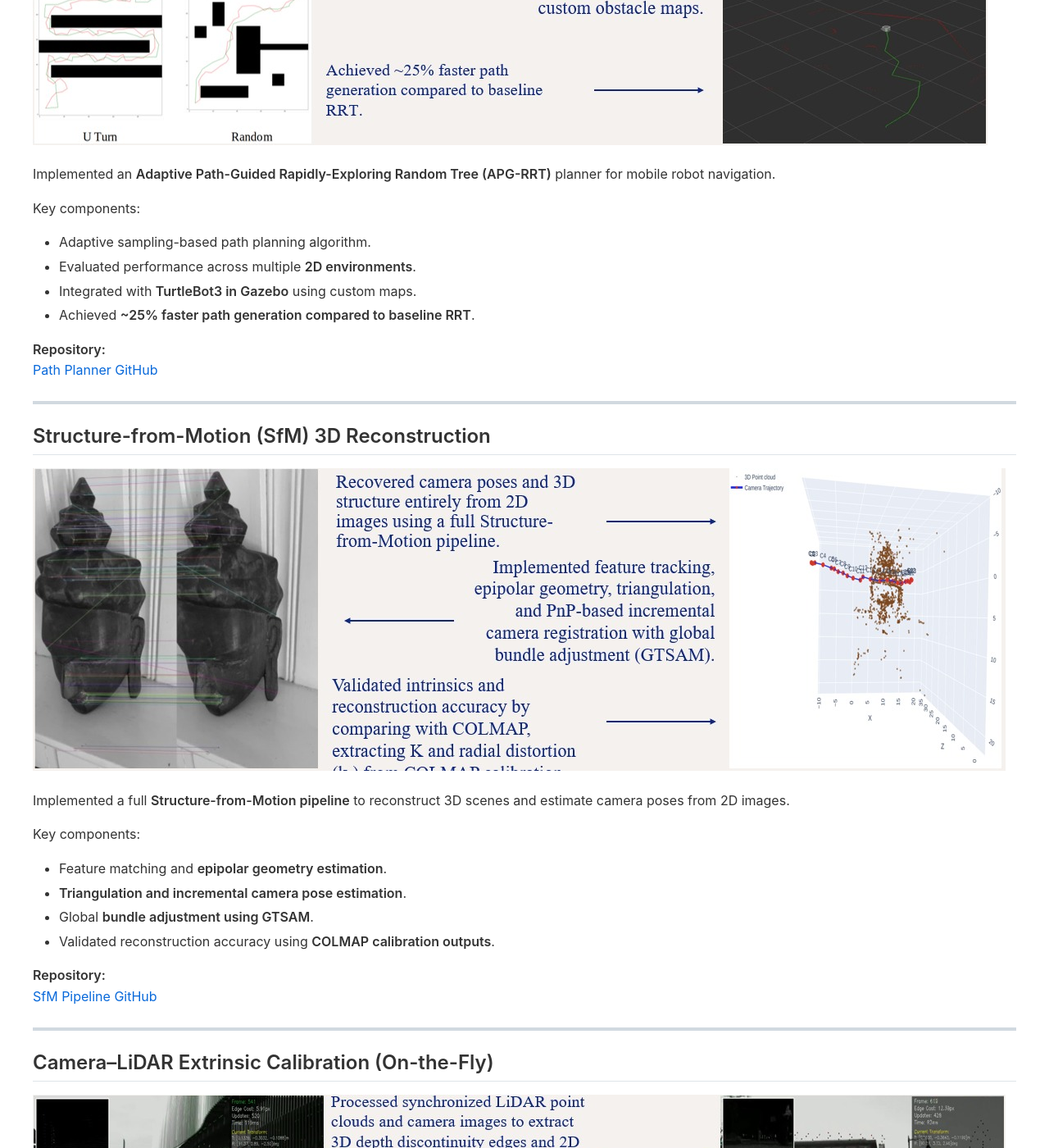
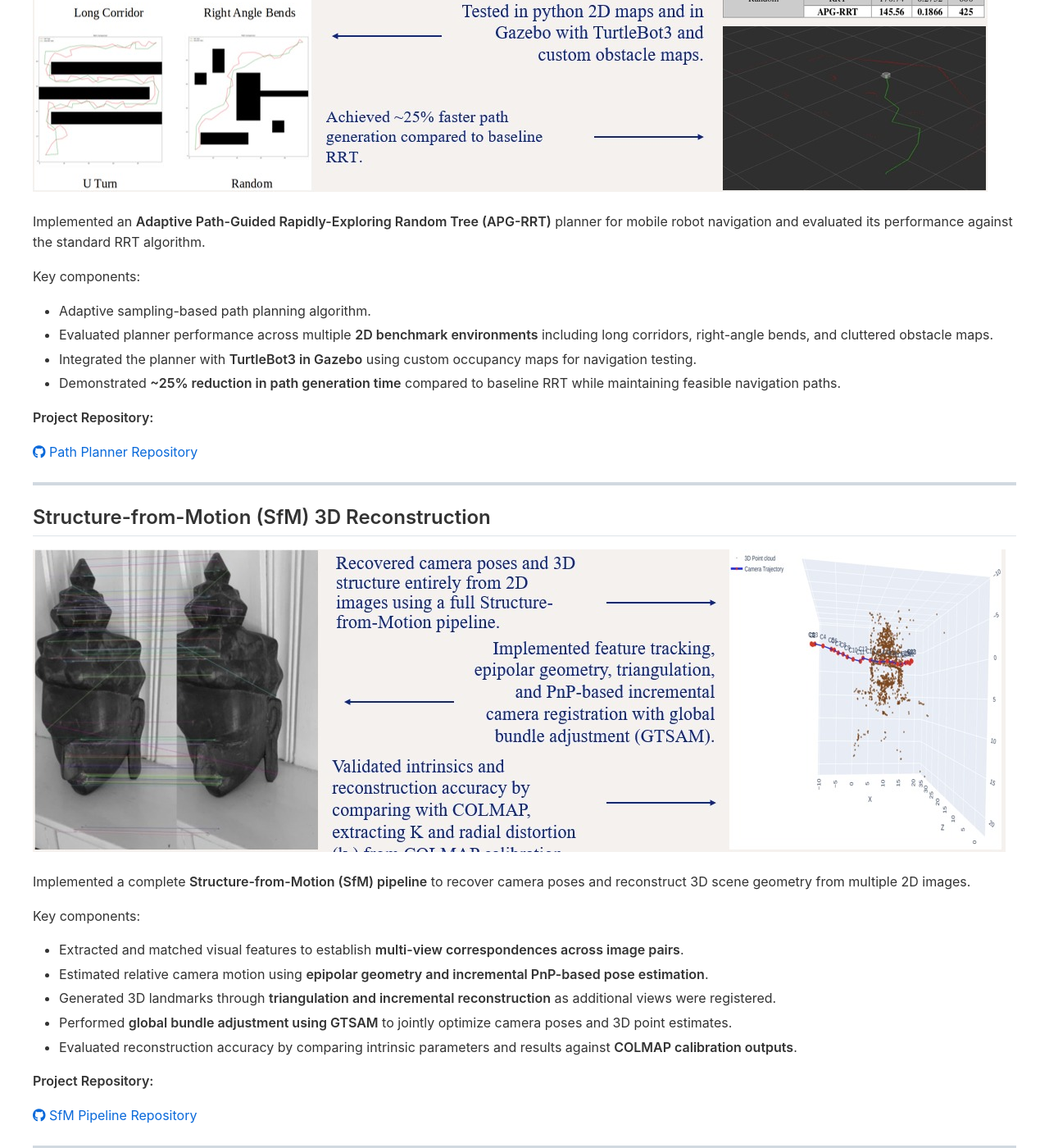
Before and after one commit to Sairamzz/Sairamzz.github.io, a Jekyll site: the page built from projects.md, in a window 1280 px wide and 1400 px high, scrolled down 1996 px. Shown: the whole window at 82% size. Built offline with Jekyll 4.4.1, drawn with Linux system fonts in a browser that asks for light colours; nearby versions of some CDN libraries; some of the changed text lies outside the part shown.

Commit message:
Update projects.md

```diff
--- a/projects.md
+++ b/projects.md
@@ -12,16 +12,19 @@ permalink: /projects/
 
 ![Jenga Robot](../assets/images/projects/jenga.jpeg)
 
-Developed a robotic manipulation system capable of **playing Jenga autonomously** using computer vision and motion planning.
+Developed an autonomous robotic manipulation system that integrates computer vision and motion planning to interact with a Jenga tower.
 
 Key components:
 
-- Implemented **OpenCV-based perception** for detecting and localizing Jenga blocks.
-- Designed algorithms for **safe block extraction and placement**.
-- Integrated perception and control with the robotic arm to perform **precise manipulation tasks**.
+- Implemented an **OpenCV-based** vision pipeline to detect, segment, and localize individual Jenga blocks.
+- Designed **motion planning** strategies to identify stable blocks and perform controlled extraction without destabilizing the tower.
+- Integrated **perception** and **manipulation** with the robotic arm to achieve reliable block interaction and placement.
 
-**Repository:**
-[Jengics GitHub](https://github.com/Sairamzz/Jengics)
+**Project Repository:**
+
+<a href="https://github.com/Sairamzz/Jengics" target="_blank" class="repo-button">
+<i class="fa-brands fa-github"></i> Jengics
+</a>
 
 ---
 
@@ -29,16 +32,19 @@ Key components:
 
 ![Autonomous Mobile Robot](../assets/images/projects/amr.jpeg)
 
-Designed and implemented an **Autonomous Mobile Robot (AMR)** capable of mapping, localization, and navigation in indoor environments.
+Designed and implemented an **Autonomous Mobile Robot (AMR)** capable of mapping, localization, and navigation in indoor environments using the ROS 2 framework.
 
 Key components:
 
-- Built using **ROS 2, SLAM, and path planning frameworks**.
-- Tested in **Gazebo simulation and real hardware setups**.
-- Implemented **Cartographer SLAM, AMCL localization, and Navigation2 stack**.
+- Built a ROS 2-based mobile robotics stack integrating **Cartographer SLAM for map generation** and **AMCL for probabilistic localization**.
+- Configured the **Navigation2 framework** with global and local planners (A* / DWB) to enable goal-driven navigation with dynamic obstacle avoidance.
+- Validated the system both in **Gazebo simulation and real hardware**, integrating onboard **LiDAR** sensing for **mapping** and **perception**.
 
-**Repository:**
-[AMR GitHub](https://github.com/Sairamzz)
+**Project Repository:**
+
+<a href="https://github.com/Sairamzz/Autonomous-Mobile-Robot" target="_blank" class="repo-button">
+<i class="fa-brands fa-github"></i> AMR
+</a>
 
 ---
 
@@ -46,17 +52,20 @@ Key components:
 
 ![APG RRT](../assets/images/projects/apgrrt.jpeg)
 
-Implemented an **Adaptive Path-Guided Rapidly-Exploring Random Tree (APG-RRT)** planner for mobile robot navigation.
+Implemented an **Adaptive Path-Guided Rapidly-Exploring Random Tree (APG-RRT)** planner for mobile robot navigation and evaluated its performance against the standard RRT algorithm.
 
 Key components:
 
 - Adaptive sampling-based path planning algorithm.
-- Evaluated performance across multiple **2D environments**.
-- Integrated with **TurtleBot3 in Gazebo** using custom maps.
-- Achieved **~25% faster path generation compared to baseline RRT**.
+- Evaluated planner performance across multiple **2D benchmark environments** including long corridors, right-angle bends, and cluttered obstacle maps.
+- Integrated the planner with **TurtleBot3 in Gazebo** using custom occupancy maps for navigation testing.
+- Demonstrated **~25% reduction in path generation time** compared to baseline RRT while maintaining feasible navigation paths.
 
-**Repository:**
-[Path Planner GitHub](https://github.com/Sairamzz)
+**Project Repository:**
+
+<a href="https://github.com/Sairamzz/MR_PathPlanner" target="_blank" class="repo-button">
+<i class="fa-brands fa-github"></i> Path Planner Repository
+</a>
 
 ---
 
@@ -64,17 +73,21 @@ Key components:
 
 ![SfM Reconstruction](../assets/images/projects/sfm.jpeg)
 
-Implemented a full **Structure-from-Motion pipeline** to reconstruct 3D scenes and estimate camera poses from 2D images.
+Implemented a complete **Structure-from-Motion (SfM) pipeline** to recover camera poses and reconstruct 3D scene geometry from multiple 2D images.
 
 Key components:
 
-- Feature matching and **epipolar geometry estimation**.
-- **Triangulation and incremental camera pose estimation**.
-- Global **bundle adjustment using GTSAM**.
-- Validated reconstruction accuracy using **COLMAP calibration outputs**.
+- Extracted and matched visual features to establish **multi-view correspondences across image pairs**.
+- Estimated relative camera motion using **epipolar geometry and incremental PnP-based pose estimation**.
+- Generated 3D landmarks through **triangulation and incremental reconstruction** as additional views were registered.
+- Performed **global bundle adjustment using GTSAM** to jointly optimize camera poses and 3D point estimates.
+- Evaluated reconstruction accuracy by comparing intrinsic parameters and results against **COLMAP calibration outputs**.
 
-**Repository:**
-[SfM Pipeline GitHub](https://github.com/Sairamzz)
+**Project Repository:**
+
+<a href="https://github.com/Sairamzz/Structure_From_Motion" target="_blank" class="repo-button">
+<i class="fa-brands fa-github"></i> SfM Pipeline Repository
+</a>
 
 ---
 
@@ -82,14 +95,17 @@ Key components:
 
 ![Camera LiDAR Calibration](../assets/images/projects/calibration.jpeg)
 
-Developed a pipeline to estimate the **6-DoF extrinsic transformation between camera and LiDAR sensors** during runtime.
+Developed a pipeline to estimate the **6-DoF extrinsic transformation between camera and LiDAR sensors** during runtime using geometric feature alignment.
 
 Key components:
 
-- Processed synchronized LiDAR point clouds and camera images.
-- Extracted geometric features using **KD-Tree search and Canny edge detection**.
+- Processed synchronized LiDAR point clouds and camera images to extract **depth discontinuities and visual edge features**.
+- Identified corresponding geometric structures using **KD-Tree search and Canny edge detection**.
 - Optimized the camera-LiDAR transform using **grid search and pose refinement**.
-- Validated calibration results through **visual overlays and robustness tests**.
+- Validated calibration quality through **edge overlay visualization, robustness tests with injected offsets, and quantitative alignment metrics**.
 
-**Repository:**
-[Camera-LiDAR Calibration GitHub](https://github.com/Sairamzz)
+**Project Repository:**
+
+<a href="https://github.com/Sairamzz/Camera-Lidar-Extrinsic-Calibration-On-the-fly" target="_blank" class="repo-button">
+<i class="fa-brands fa-github"></i> Calibration Repository
+</a>
```
